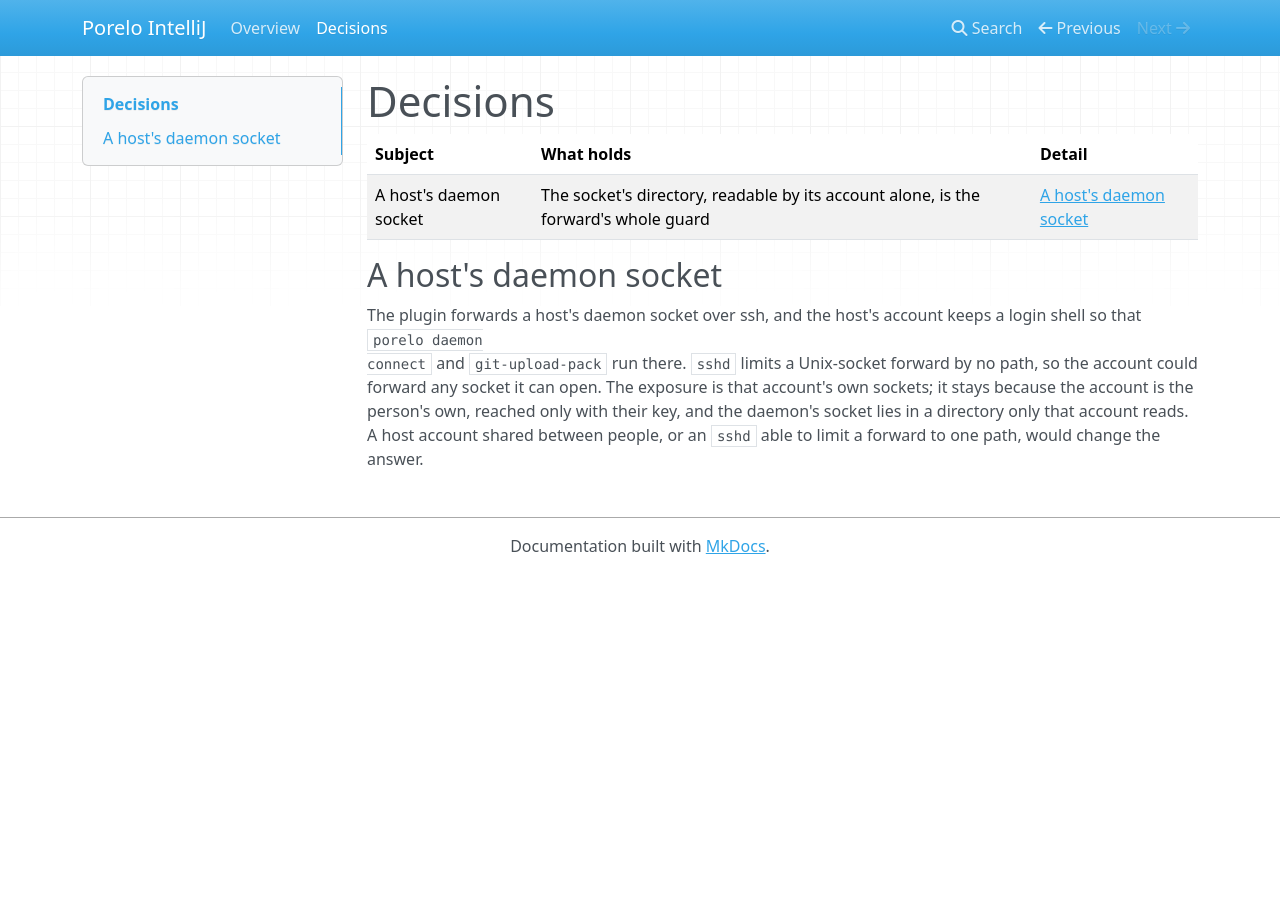
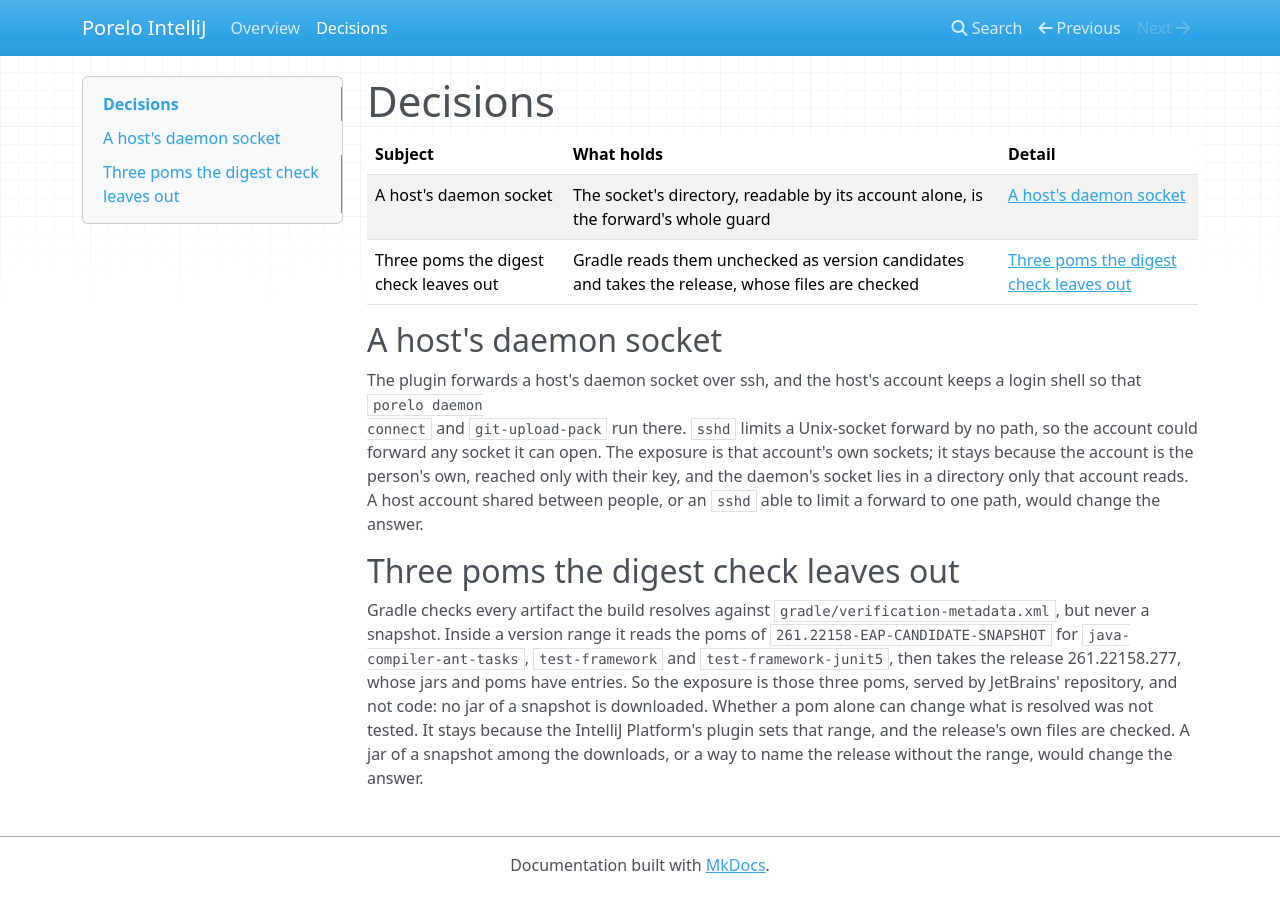
Before and after one commit to porelo-ai/porelo-intellij, an MkDocs documentation site: the page built from doc/decisions.md, in a window 1280 px wide. Built offline with MkDocs 1.6.1, drawn with Linux system fonts in a browser that asks for light colours; nearby versions of some CDN libraries.

Commit message:
Finish the build that verifies every dependency [skip ci]
Assisted-by: Claude Code, claude-opus-5-5

```diff
--- a/doc/decisions.md
+++ b/doc/decisions.md
@@ -3,6 +3,7 @@
 | Subject | What holds | Detail |
 |---|---|---|
 | A host's daemon socket | The socket's directory, readable by its account alone, is the forward's whole guard | [A host's daemon socket](#a-hosts-daemon-socket) |
+| Three poms the digest check leaves out | Gradle reads them unchecked as version candidates and takes the release, whose files are checked | [Three poms the digest check leaves out](#three-poms-the-digest-check-leaves-out) |
 
 ## A host's daemon socket
 
@@ -11,3 +12,12 @@ connect` and `git-upload-pack` run there. `sshd` limits a Unix-socket forward by
 any socket it can open. The exposure is that account's own sockets; it stays because the account is the person's own,
 reached only with their key, and the daemon's socket lies in a directory only that account reads. A host account shared
 between people, or an `sshd` able to limit a forward to one path, would change the answer.
+
+## Three poms the digest check leaves out
+
+Gradle checks every artifact the build resolves against `gradle/verification-metadata.xml`, but never a snapshot. Inside a version
+range it reads the poms of `261.22158-EAP-CANDIDATE-SNAPSHOT` for `java-compiler-ant-tasks`, `test-framework` and
+`test-framework-junit5`, then takes the release 261.22158.277, whose jars and poms have entries. So the exposure is those three poms,
+served by JetBrains' repository, and not code: no jar of a snapshot is downloaded. Whether a pom alone can change what is resolved was
+not tested. It stays because the IntelliJ Platform's plugin sets that range, and the release's own files are checked. A jar of a
+snapshot among the downloads, or a way to name the release without the range, would change the answer.
```
Also changed, not shown: issues/IJ09-The-Build-Verifies-Every-Dependency.md (deleted, +0 -61 lines), issues/IJ12-The-Code-Review-Adapter-Over-collaborationTools.md (+1 -1 lines), issues/README.md (+1 -1 lines).
